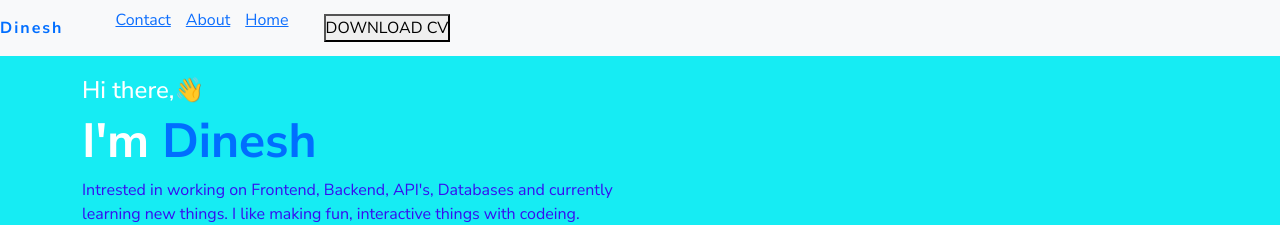
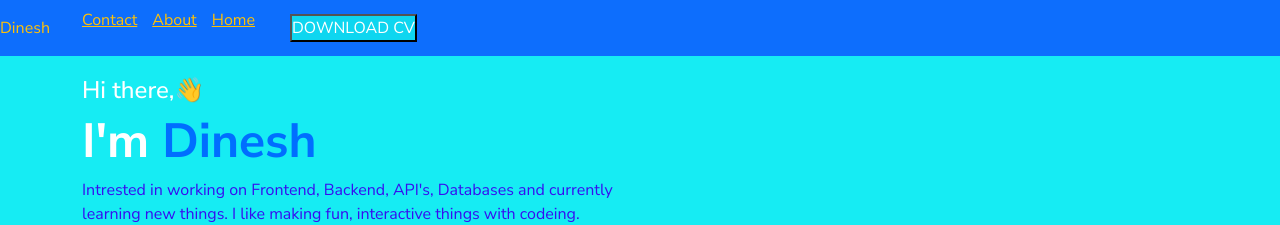
Before and after one commit to dineshdevelope/Bootstrap-Learning, a plain HTML site: page index.html in a window 1280 px wide. Shown: the top 225 px of the page. Drawn offline with nearby package versions, Linux system fonts and the light colour scheme; a web font is replaced by a local one.

Commit message:
Update index.html

```diff
--- a/index.html
+++ b/index.html
@@ -15,26 +15,26 @@
 </head>
 <body>
     <!-- Bootstrap Navbar -->
-    <nav class="navbar navbar-expand-lg navbar-light bg-light">
+    <nav class="navbar navbar-expand-lg navbar-light bg-primary">
         <div>
-            <a href="./about.html"> <span class="logo">Dinesh</span></a>
+            <a href="./about.html"> <span class="text-warning">Dinesh</span></a>
            </div>
 
-           <div class="nav-title">
+           <div class="nav-title" >
                  <ul>
-                     <li>
-                     <a href="./index.html">Home</a>
+                     <li >
+                     <a href="./index.html" class="text-warning">Home</a>
                      </li>
                      <li>
-                     <a href="./about.html">About</a>
+                     <a href="./about.html" class="text-warning">About</a>
                      </li>
                      <li>
-                     <a href="#">Contact</a>
+                     <a href="#" class="text-warning">Contact</a>
                      </li>
                  </ul>
          </div>
          <div>
-            <button>DOWNLOAD CV</button>
+            <button class="btn-primary" p-7>DOWNLOAD CV</button>
         </div>
     </nav>
 
```
